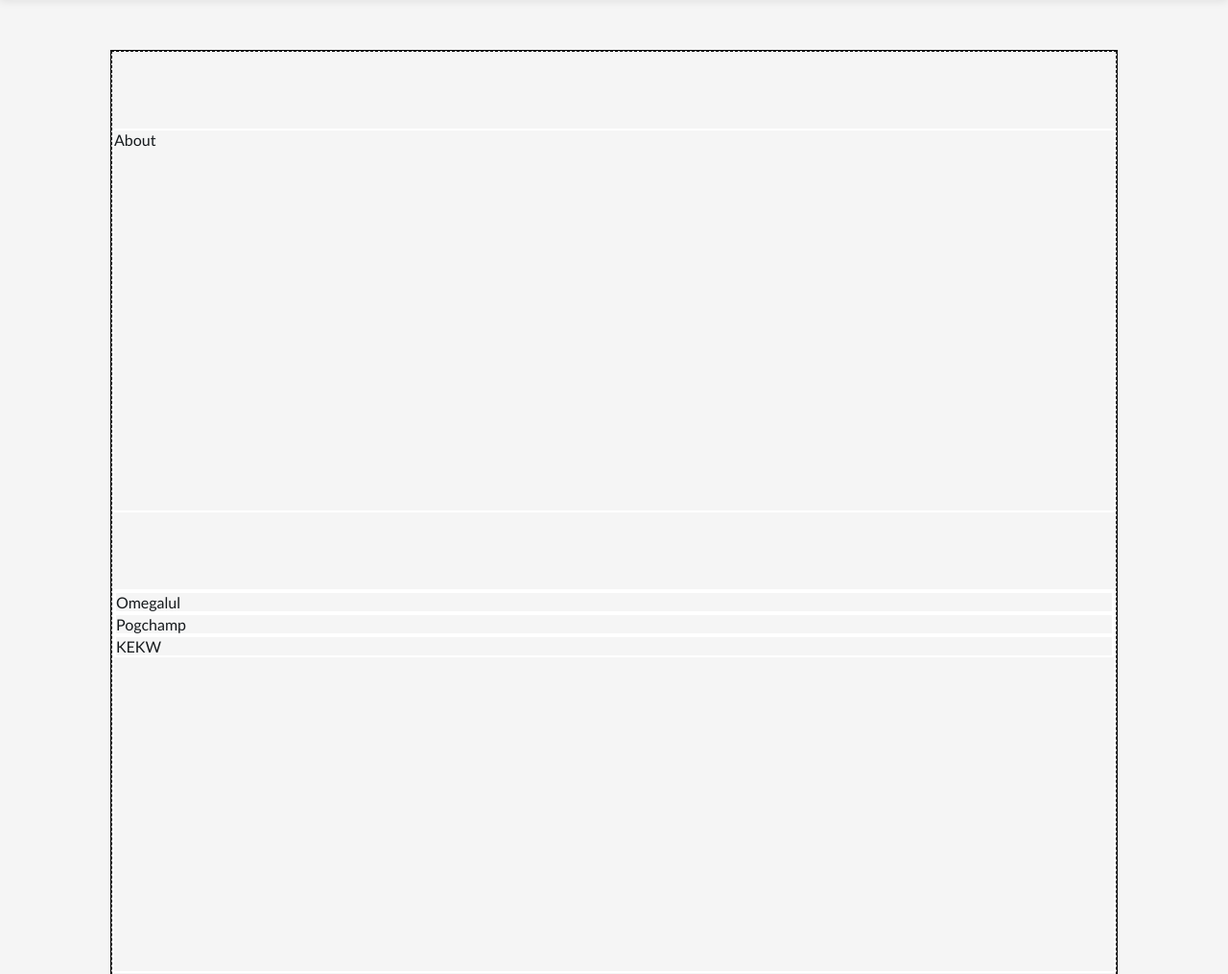
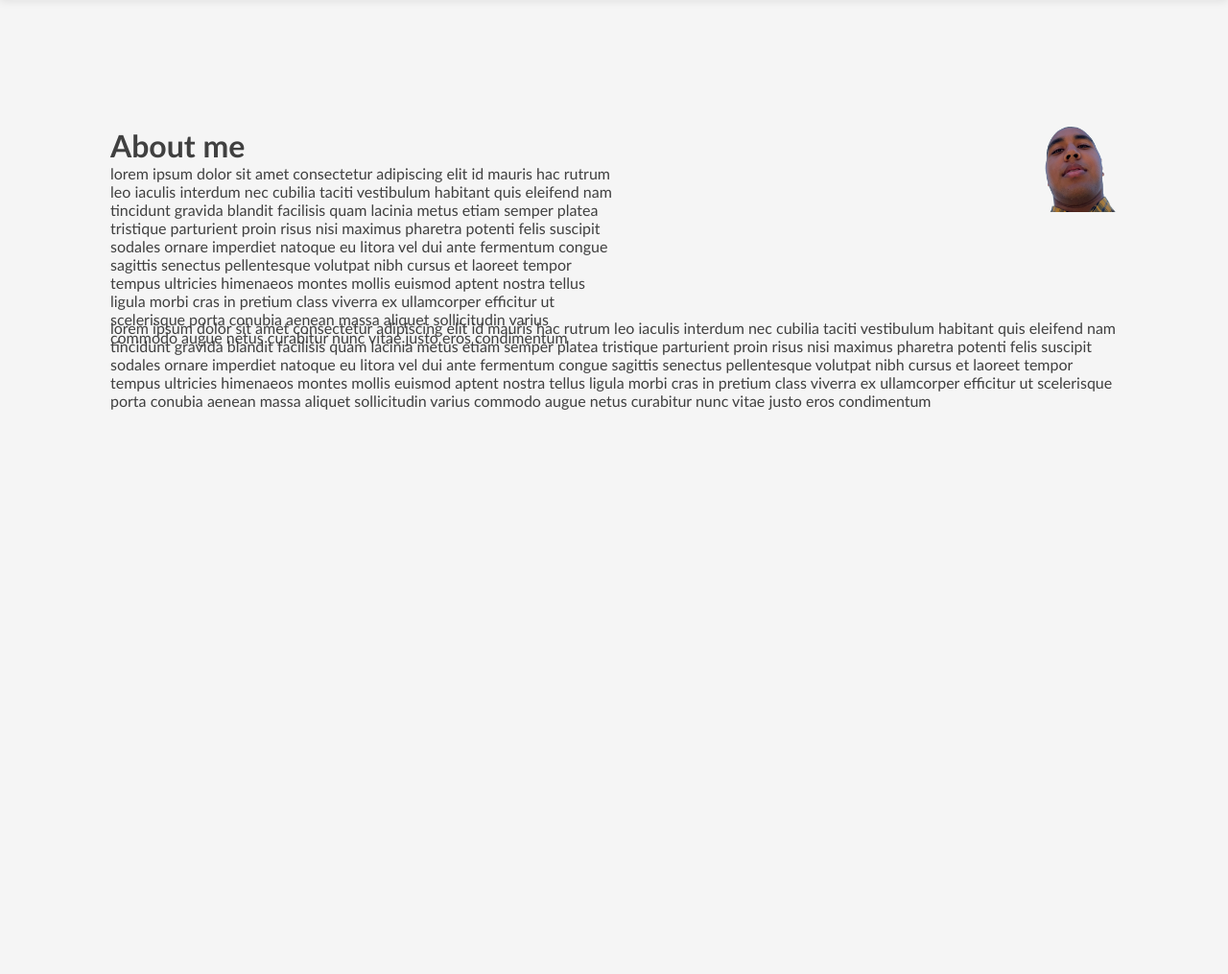
Before and after one commit to sunniekapar/sunniekapar.github.io, a plain HTML site: page indexcopy.html in a window 1280 px wide. Shown: the part 800-1815 px from the top of the page at 96% size. Drawn offline with Linux system fonts and the light colour scheme; a script that the page names is missing.

Commit message:
trying to make content, need to fix resizing

```diff
--- a/indexcopy.html
+++ b/indexcopy.html
@@ -10,10 +10,10 @@
     <nav class="navbar">
         <h1 class="logo"><a href="#header-container"> SK</a> </h1>
         <ul class="nav-links">
-            <li class="navitem"> <a href="#about-content"> About </a> </li>
-            <li class="navitem"> <a href="#goals-content"> Goals </a> </li>
-            <li class="navitem"> <a href="#skills-content"> Skills </a> </li>
-            <li class="navitem"> <a href="#experience-content"> Experience </a> </li>
+            <li class="navitem"> <a href="#about-container"> About </a> </li>
+            <li class="navitem"> <a href="#goals-container"> Goals </a> </li>
+            <li class="navitem"> <a href="#skills-container"> Skills </a> </li>
+            <li class="navitem"> <a href="#experience-container"> Experience </a> </li>
             <li class="navitem"> <a href="sunniekapar-resume.pdf" target="_blank"> Resume </a> </li>
             <li class="navitem"> <button class="contact-button" href="#"> Contact </button> </li>
         </ul>
@@ -36,24 +36,46 @@
 
     <div class="content-container">
         <div class="content">
-            <div id="about-content">
-                About
-            </div>
-            <div id="goals-content">
-                <div class="slides">
-                    Omegalul
-                </div>
-                <div class="slides">
-                    Pogchamp
-                </div>
-                <div class="slides">
-                    KEKW
+
+            <div id="about-container" class="about-container">
+                <div class="about-content">
+                    <div class="about-me">
+                        <h1 class="about-me-header"> About me </h1>
+                        <p class="about-me-paragraph">
+                            lorem ipsum dolor sit amet consectetur adipiscing elit id mauris hac rutrum leo iaculis
+                            interdum nec cubilia taciti vestibulum habitant quis eleifend nam tincidunt gravida blandit
+                            facilisis quam lacinia metus etiam semper platea tristique parturient proin risus nisi
+                            maximus pharetra potenti felis suscipit sodales ornare imperdiet natoque eu litora vel dui
+                            ante fermentum congue sagittis senectus pellentesque volutpat nibh cursus et laoreet tempor
+                            tempus ultricies himenaeos montes mollis euismod aptent nostra tellus ligula morbi cras in
+                            pretium class viverra ex ullamcorper efficitur ut scelerisque porta conubia aenean massa
+                            aliquet sollicitudin varius commodo augue netus curabitur nunc vitae justo eros condimentum
+                        </p>
+                    </div>
+
+                    <div class="about-me-image">
+                        <img src="headshot.png">
+                    </div>
+                    <div class="about-me-paragraph2">
+                        lorem ipsum dolor sit amet consectetur adipiscing elit id mauris hac rutrum leo iaculis
+                            interdum nec cubilia taciti vestibulum habitant quis eleifend nam tincidunt gravida blandit
+                            facilisis quam lacinia metus etiam semper platea tristique parturient proin risus nisi
+                            maximus pharetra potenti felis suscipit sodales ornare imperdiet natoque eu litora vel dui
+                            ante fermentum congue sagittis senectus pellentesque volutpat nibh cursus et laoreet tempor
+                            tempus ultricies himenaeos montes mollis euismod aptent nostra tellus ligula morbi cras in
+                            pretium class viverra ex ullamcorper efficitur ut scelerisque porta conubia aenean massa
+                            aliquet sollicitudin varius commodo augue netus curabitur nunc vitae justo eros condimentum
+                    </div>
                 </div>
             </div>
-            <div id="skills-content">
+
+            <div id="goals-container" class="goals-container">
+
+            </div>
+            <div id="skills-container" clsas="skills-container">
                 Skills
             </div>
-            <div id="experience-content">
+            <div id="experience-container" class="experience-container">
                 Experience
             </div>
         </div>
@@ -77,7 +99,7 @@
             <div class="footer-links">
                 <a href="https://github.com/sunniekapar" target="_blank"><img src="github-icon.png"> </a>
                 <a href="https://www.instagram.com/sunniekapar/" target="_blank"><img src="instagram-icon.png"> </a>
-                <a href="https://www.facebook.com/profile.php?id=100004380197142" target="_blank"><img
+                <a href="https://www.facebook.com/profile.php?id=100004380197142" target="_blank"> <img
                         src="facebook-icon.png"> </a>
             </div>
             <div class="footer-message">
--- a/stylecopy.css
+++ b/stylecopy.css
@@ -4,7 +4,7 @@
     --font: 'Trebuchet MS', 'Lucida Sans Unicode', 'Lucida Grande', 'Lucida Sans', Arial, sans-serif;
     --color-dark: #161A1D;
     --font-color-unfocus: #666666;
-    --font-color-dark: #161A1D;
+    --font-color-dark: #404040;
     --font-color-light: #F5F5F5;
     --accent-color: #000;
     --header-color: ##fbf9f7;
@@ -17,10 +17,12 @@
 
 html {
     scroll-behavior: smooth;
+    box-sizing:border-box;
 }
 
 body {
     background-color: var(--background-color);
+
 }
 
 .container {
@@ -71,8 +73,6 @@ body {
 .navbar a:hover, button:hover {
     color: var(--font-color-dark);
 }
-
-
 
 .logo {
     user-select: none;
@@ -290,21 +290,56 @@ body {
 /* START OF CONTENT STUFF*/
 .content-container {
     position:relative;
-    border: 1px solid black;
     grid-column: 2 / span 1;
     grid-row: 2 / span 2;
     margin-top: 50px;
+    width: 100%;
 }
 
 .content  {
     display: grid;
-    position: aboslute;
     grid-template: repeat(4, 50vh) / 100%;
     gap:5rem;
     padding: 5rem 0;
-    border: 1px dashed black;
+    border: /*1px dashed black;*/
 }
 
 .content div {
-    border: 2px solid white;
+    /*border: 2px solid white;*/
 }
+
+.about-container {
+    display: grid;
+    position: relative;
+    color: var(--font-color-dark);
+
+}
+
+.about-content {
+    position: aboslute;
+    display:grid;
+    grid-template: 50% 50% / 1fr 1fr;
+}
+
+.about-me {
+    grid-column: 1;
+    grid-row:1;
+}
+
+.about-me-image {
+    display:grid;
+    grid-column: 2 /span 1;
+    grid-row: 1 span 1;
+    justify-items: end;
+    align-items: flex-start;
+}
+.about-me-paragraph2 {
+    display:flex;
+    flex-wrap: wrap;
+    grid-column: 1 /span 2;
+    grid-row: 2;
+}
+.about-me-image img {
+    max-width: 40%;
+    max-height: 40%;
+}
```
